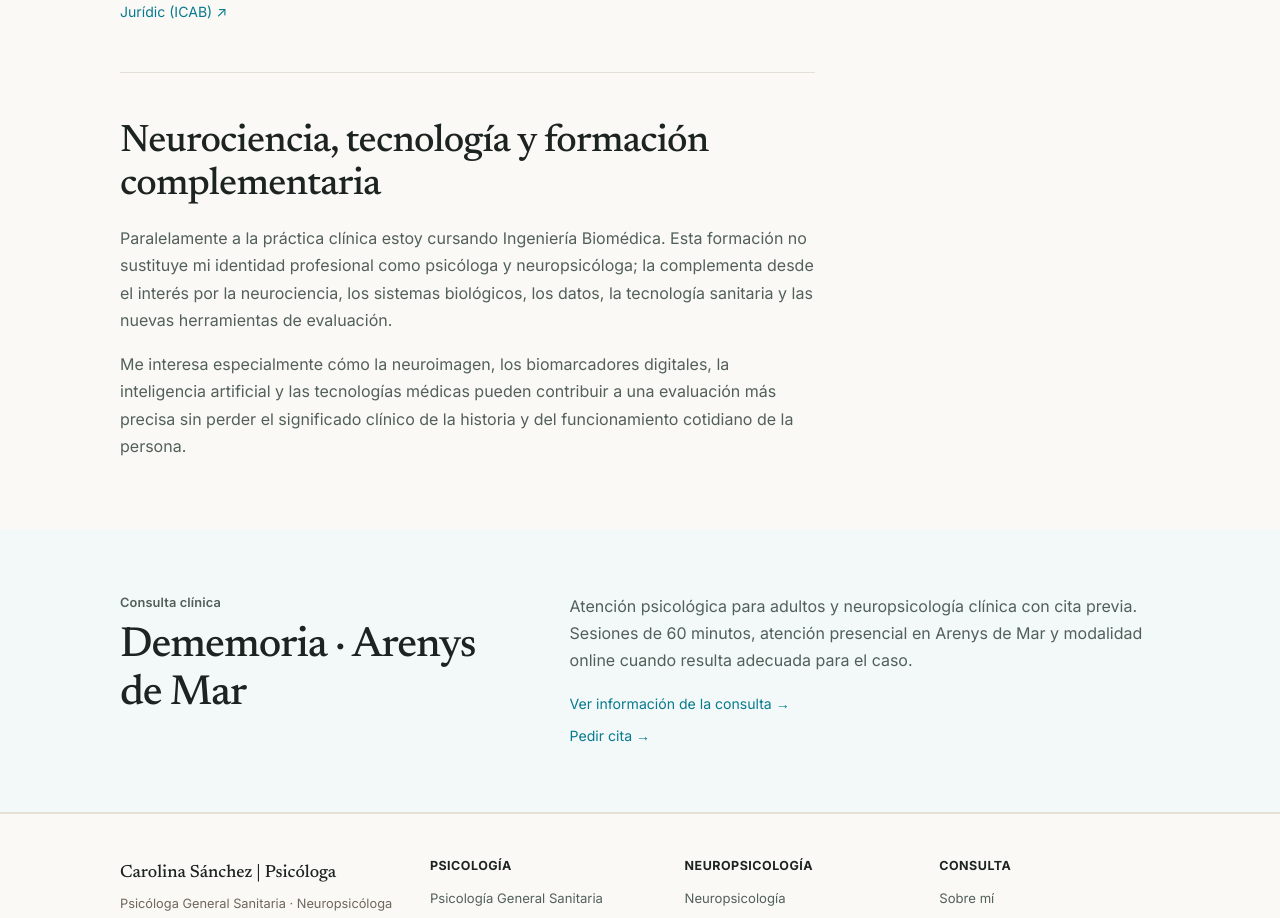
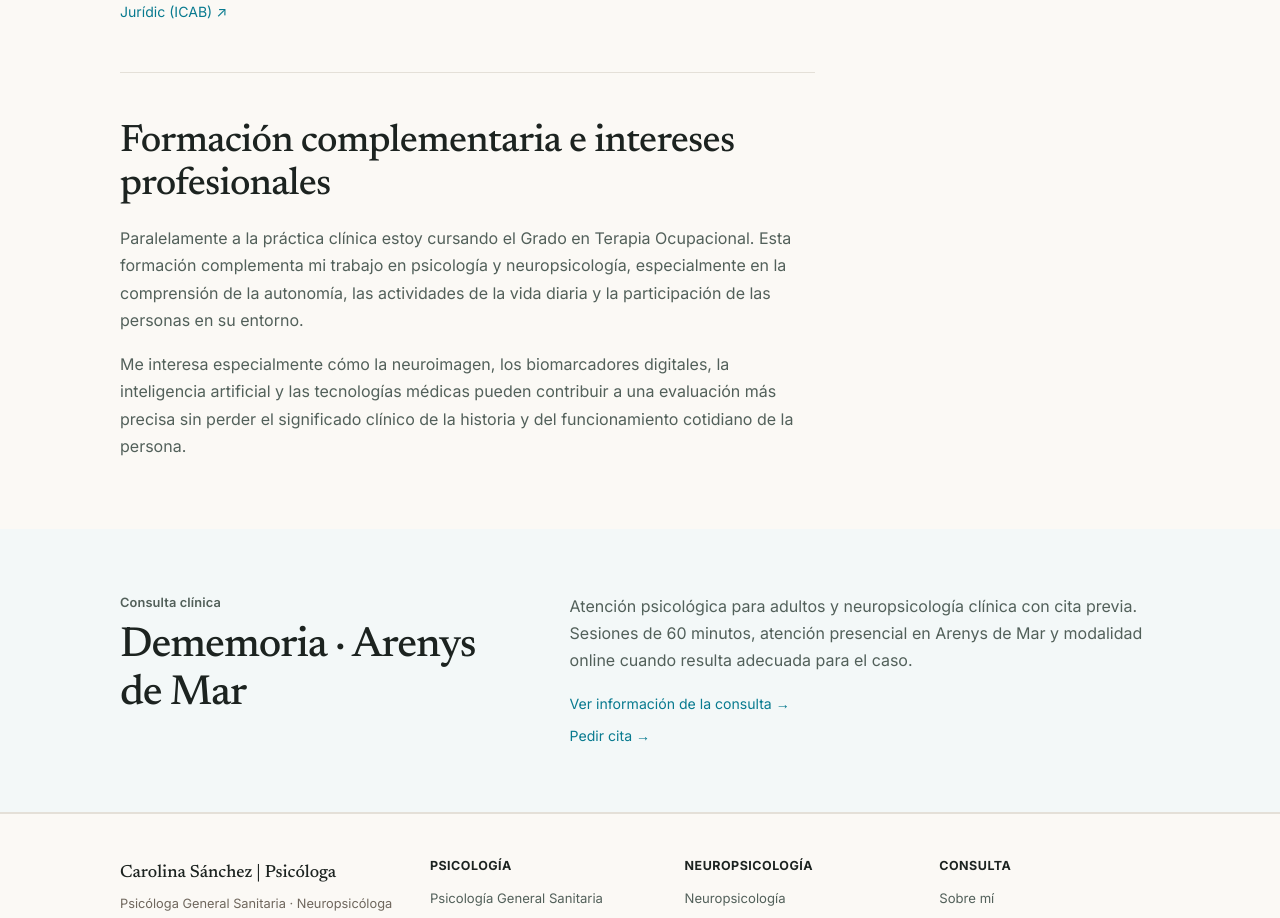
Before and after one commit to carolinasanchezgirona/Portfolio-Carolina, a Next.js app: page /sobre-mi in a window 1280 px wide. Shown: the part 2825-3743 px from the top of the page. Built offline with nearby package versions, Linux system fonts and the light colour scheme.

Commit message:
Corregir formación académica: Terapia Ocupacional en lugar de Ingeniería Biomédica

```diff
--- a/app/sobre-mi/page.tsx
+++ b/app/sobre-mi/page.tsx
@@ -148,9 +148,9 @@ export default function AboutPage() {
           </section>
 
           <section>
-            <h2>Neurociencia, tecnología y formación complementaria</h2>
+            <h2>Formación complementaria e intereses profesionales</h2>
             <p>
-              Paralelamente a la práctica clínica estoy cursando Ingeniería Biomédica. Esta formación no sustituye mi identidad profesional como psicóloga y neuropsicóloga; la complementa desde el interés por la neurociencia, los sistemas biológicos, los datos, la tecnología sanitaria y las nuevas herramientas de evaluación.
+              Paralelamente a la práctica clínica estoy cursando el Grado en Terapia Ocupacional. Esta formación complementa mi trabajo en psicología y neuropsicología, especialmente en la comprensión de la autonomía, las actividades de la vida diaria y la participación de las personas en su entorno.
             </p>
             <p>
               Me interesa especialmente cómo la neuroimagen, los biomarcadores digitales, la inteligencia artificial y las tecnologías médicas pueden contribuir a una evaluación más precisa sin perder el significado clínico de la historia y del funcionamiento cotidiano de la persona.
```
